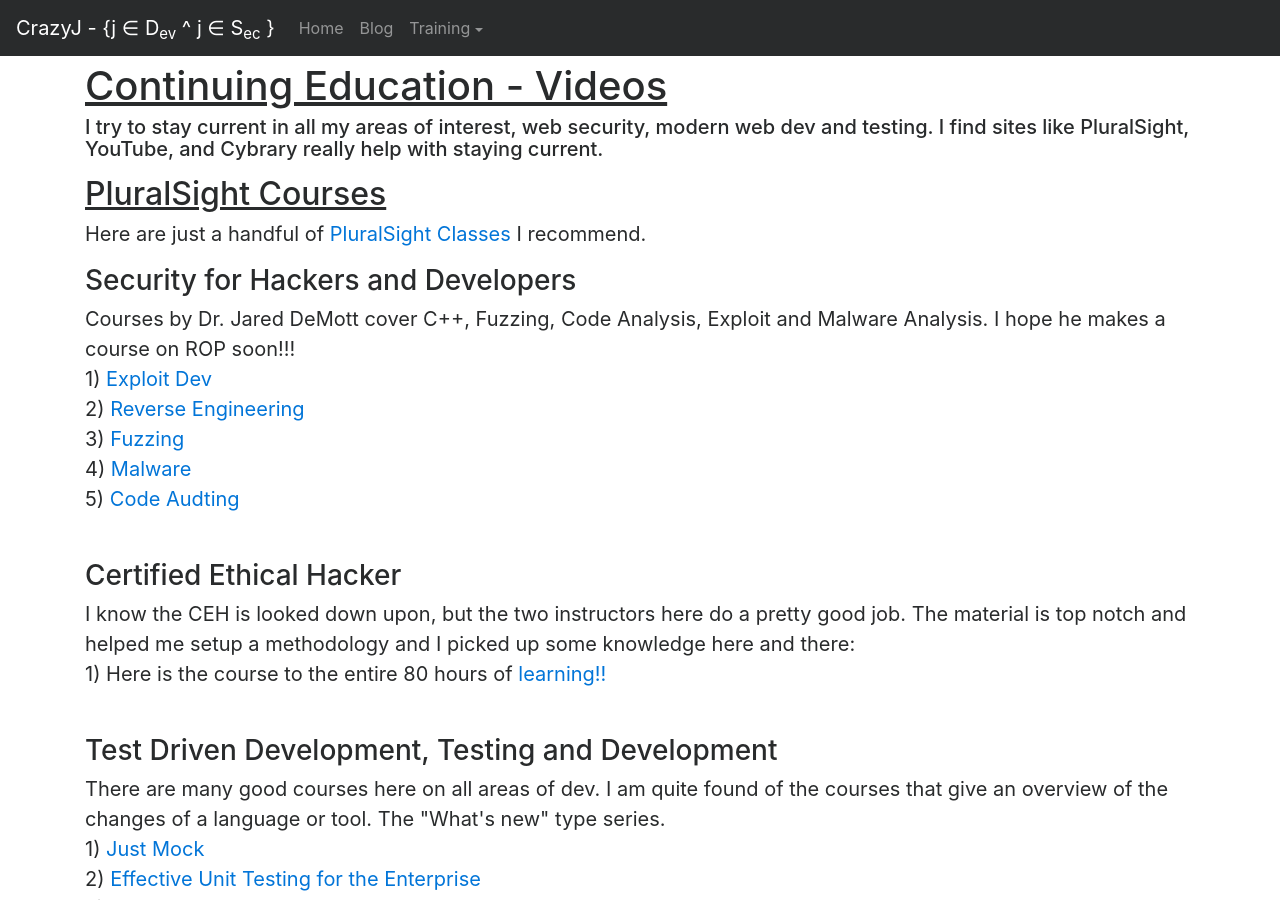
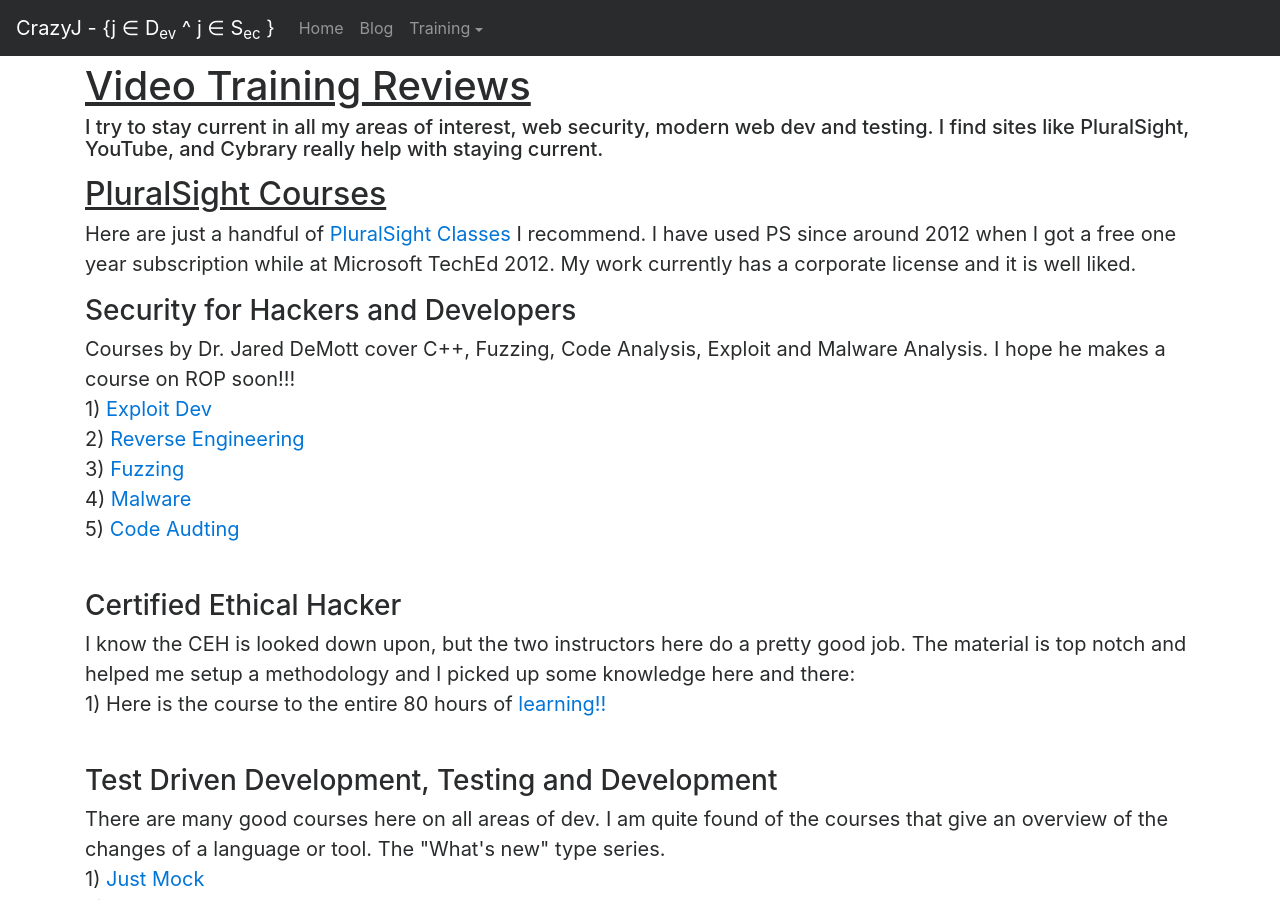
Before and after one commit to CrazyJ-Rod/CrazyJ-Rod.github.io, a Jekyll site: the page built from videotraining.html, in a window 1280 px wide and 900 px high. Built offline with Jekyll 4.4.1, drawn with Linux system fonts in a browser that asks for light colours; nearby versions of some CDN libraries.

Commit message:
Update videotraining.html

```diff
--- a/videotraining.html
+++ b/videotraining.html
@@ -5,12 +5,13 @@
 <div class="padder">
 </div>
 <div class="container">
-	<h1 style="text-decoration: underline;">Continuing Education - Videos<h1>
+	<h1 style="text-decoration: underline;">Video Training Reviews<h1>
 	<p style="font-size:20px;">I try to stay current in all my areas of interest, web security, modern web dev and testing.
 	I find sites like PluralSight, YouTube, and Cybrary really help with staying current.</p>
 	<h2 style="text-decoration: underline;">PluralSight Courses</h2>
 	<p style="font-size:20px;">Here are just a handful of <a href="https://www.pluralsight.com">PluralSight Classes</a>
-	I recommend.</p>
+	I recommend. I have used PS since around 2012 when I got a free one year subscription while at Microsoft TechEd 2012.
+	My work currently has a corporate license and it is well liked.</p>
 	<h3>Security for Hackers and Developers</h3>
 	<p style="font-size:20px;">Courses by Dr. Jared DeMott cover C++, Fuzzing, Code Analysis, Exploit and Malware Analysis.
 	I hope he makes a course on ROP soon!!!<br />
```
